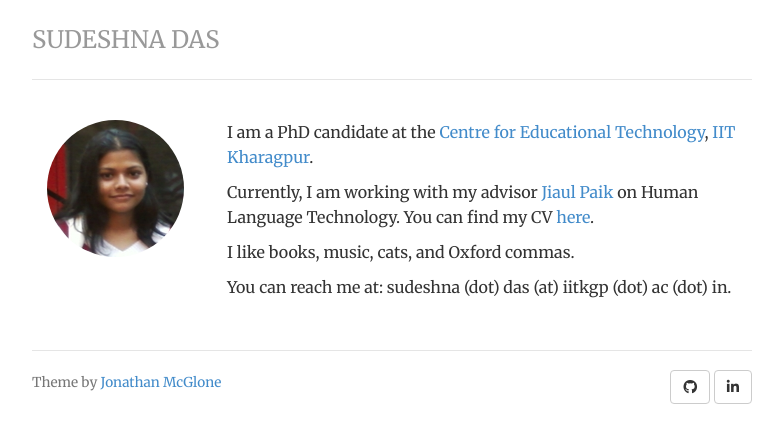
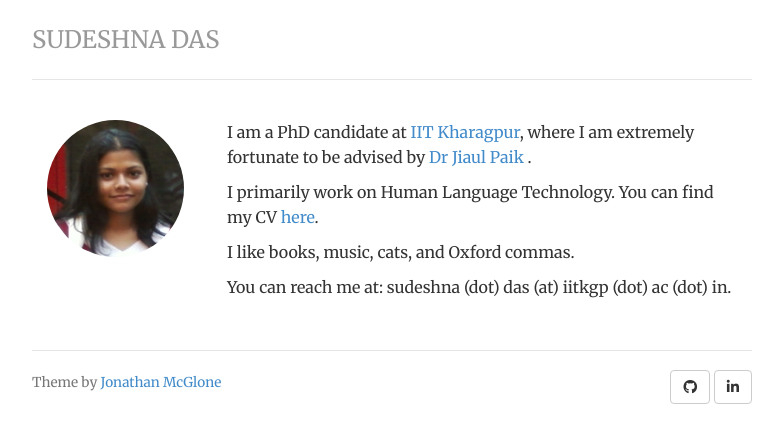
Before and after one commit to das-sudeshna/das-sudeshna.github.io, a Jekyll site: the page built from index.html, in a window 1280 px wide. Shown: the top 443 px of the page, without its empty margins (248-1031 px from the left). Built offline with Jekyll 4.4.1, drawn with Linux system fonts in a browser that asks for light colours; nearby versions of some CDN libraries.

Commit message:
Update index.html

```diff
--- a/index.html
+++ b/index.html
@@ -11,9 +11,9 @@
 	</div>
 
 	<div class="col-sm-9">
-	<p>I am a PhD candidate at the <a href="http://www.iitkgp.ac.in/department/ET"> Centre for Educational Technology</a>, <a href="http://www.iitkgp.ac.in">IIT Kharagpur</a>.</p>
+	<p>I am a PhD candidate at <a href="http://www.iitkgp.ac.in">IIT Kharagpur</a>, where I am extremely fortunate to be advised by <a href="http://www.iitkgp.ac.in/department/ET/faculty/et-jiaul"> Dr Jiaul Paik </a>.</p>
 
-	<p> Currently, I am working with my advisor <a href="http://www.iitkgp.ac.in/department/ET/faculty/et-jiaul"> Jiaul Paik </a> on Human Language Technology. You can find my CV <a href="https://drive.google.com/open?id=1BJSg24aQFeM1Q5W1LepjAPoufv3D8YvZ">here</a>.</p>
+	<p>I primarily work on Human Language Technology. You can find my CV <a href="https://drive.google.com/open?id=1BJSg24aQFeM1Q5W1LepjAPoufv3D8YvZ">here</a>.</p>
 
 	<p>I like books, music, cats, and Oxford commas.</p>
 
```
